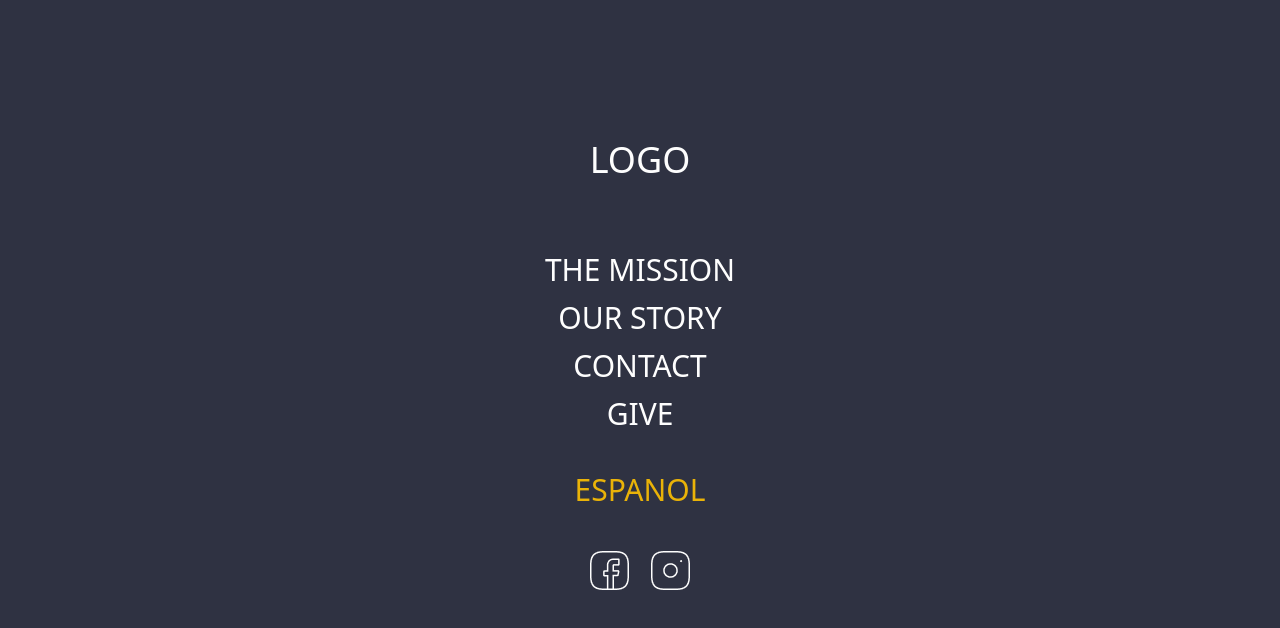
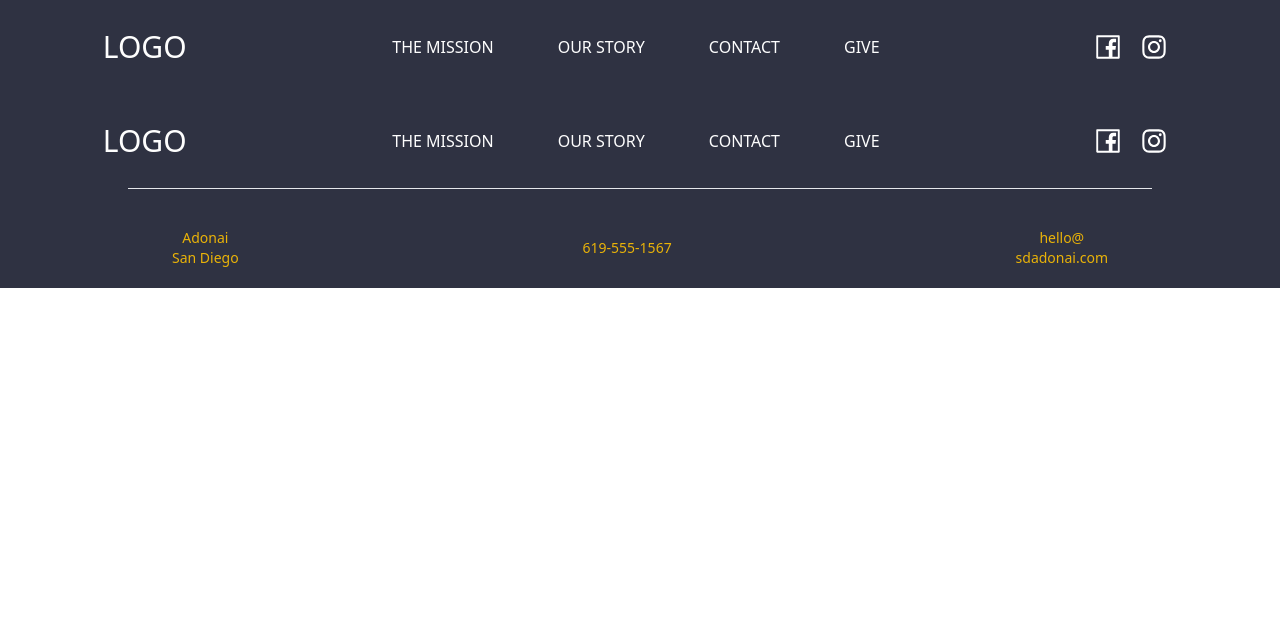
Before and after one commit to JorgeLVilla/adonai, a Next.js app: page /Navbar in a window 1280 px wide. Shown: the top 628 px of the page. Built offline with nearby package versions, Linux system fonts and the light colour scheme.

Commit message:
feat(app): add logic to mobile navbar

```diff
--- a/package.json
+++ b/package.json
@@ -18,6 +18,7 @@
     "next": "13.1.6",
     "react": "18.2.0",
     "react-dom": "18.2.0",
+    "react-icons": "^4.7.1",
     "react-router-dom": "^6.8.1",
     "typescript": "4.9.5"
   },
--- /dev/null
+++ b/src/assets/data.tsx
@@ -0,0 +1,22 @@
+export const NAV__LINKS = [
+  {
+    path: "TheMission",
+    display: "THE MISSION",
+    spanish: "La mision",
+  },
+  {
+    path: "OurStory",
+    display: "OUR STORY",
+    spanish: "Nuestra historia",
+  },
+  {
+    path: "Contact",
+    display: "CONTACT",
+    spanish: "Informacion",
+  },
+  {
+    path: "Give",
+    display: "GIVE",
+    spanish: "Ofrenda",
+  },
+];
--- a/src/pages/Footer.tsx
+++ b/src/pages/Footer.tsx
@@ -4,7 +4,7 @@ type Props = {};
 
 const Footer = (props: Props) => {
   return (
-    <>
+    <div className="bg-regal-blue">
       <div className="h-10 w-4/5 text-off-white white mx-auto">
         <hr />
       </div>
@@ -17,7 +17,7 @@ const Footer = (props: Props) => {
           hello@<br></br>sdadonai.com
         </h1>
       </div>
-    </>
+    </div>
   );
 };
 
--- a/src/pages/Give.tsx
+++ b/src/pages/Give.tsx
@@ -6,7 +6,6 @@ type Props = {};
 const Give = (props: Props) => {
   return (
     <>
-      <Navbar />
       <div className="h-screen flex justify-center bg-regal-blue">
         <h1>Give</h1>
       </div>
--- a/src/pages/Hero.tsx
+++ b/src/pages/Hero.tsx
@@ -6,19 +6,12 @@ import HamMenu from "../assets/HamMenu.png";
 
 type Props = {};
 const welcomeHome = ["WELCOME HOME", "WELCOME HOME"];
+
 const Hero = (props: Props) => {
   return (
     <div className="w-full">
-      <div className="flex">
-        <div className=" text-white text-center w-3/6">LOGO</div>
-        {/*Ham Menu-----------*/}
-        <div className="text-center w-screen mr-10 px-5 flex justify-end items-center">
-          <Image src={HamMenu} alt="Ham menu" />
-        </div>
-      </div>
-
       {/*sideways moving text--------------*/}
-      <div className="bg-regal-blue text-xl flex justify-center text-off-white my-5 w-full">
+      <div className="bg-regal-blue text-xl flex justify-center text-off-white py-5 w-full">
         {welcomeHome.map((item) => (
           <h1 className="mx-2">{item}</h1>
         ))}
@@ -52,12 +45,12 @@ const Hero = (props: Props) => {
             </p>
           </div>
         </div>
-        <div className="my-5 py-2">
+        <div className=" py-5">
           <h1 className="text-3xl text-off-white text-center">
             GET IN TOUCH<br></br>WITH US
           </h1>
           {/*yellow circle arrow container--------------*/}
-          <div className="w-9 mx-auto my-3">
+          <div className="w-9 mx-auto mt-3">
             <Image
               src={ArrowCircleIcon}
               alt="arrow on yellow circle"
--- /dev/null
+++ b/src/pages/Naaav.tsx
@@ -0,0 +1,47 @@
+<div className=" flex-col lg:hidden text-off-white h-screen flex justify-center items-center bg-regal-blue">
+  {/*Ham Menu-----------*/}
+  <div className="text-center w-screen mr-10 px-5 justify-end items-center flex ">
+    <Image src={HamMenu} alt="Ham menu" className="" />
+  </div>
+
+  {/*Logo-----------------*/}
+  <div className="text-center h-1/5 flex justify-center items-center">
+    <Link href="/">
+      <div className="text-4xl">LOGO</div>
+    </Link>
+  </div>
+
+  {/*Middle Links*/}
+  <div className="text-center">
+    <div className="my-3">
+      <Link href="/mission">
+        <span className="text-3xl">THE MISSION</span>
+      </Link>
+    </div>
+
+    <div className="my-3">
+      <Link href="/our-story">
+        <span className="text-3xl">OUR STORY</span>
+      </Link>
+    </div>
+
+    <div className="my-3">
+      <Link href="/contact">
+        <span className="text-3xl">CONTACT</span>
+      </Link>
+    </div>
+
+    <div className="my-3">
+      <Link href="/give">
+        <span className="text-3xl">GIVE</span>
+      </Link>
+    </div>
+
+    <div className="text-3xl pt-5 my-5 text-yellow-500">ESPANOL</div>
+  </div>
+  {/*Social Icons*/}
+  <div className="flex justify-center mt-10">
+    <Image src={FBIcon} alt="Facebook Icon" className="mx-2" />
+    <Image src={InstaIcon} alt="Instagram Icon" className="mx-2" />
+  </div>
+</div>;
--- a/src/pages/Navbar.tsx
+++ b/src/pages/Navbar.tsx
@@ -1,60 +1,101 @@
-import React from "react";
+import { useState } from "react";
 import Link from "next/link";
 import Image from "next/image";
-import FBIcon from "../assets/facebook.png";
-import InstaIcon from "../assets/instagram.png";
-import HamMenu from "../assets/HamMenu.png";
+import { NAV__LINKS } from "@/assets/data";
+import {
+  AiOutlineMenu,
+  AiOutlineClose,
+  AiOutlineFacebook,
+  AiOutlineInstagram,
+} from "react-icons/ai";
 
 type Props = {};
 
 const Navbar = (props: Props) => {
+  const [navbarOpen, setNavbarOpen] = useState(false);
+
+  const handleNavbar = () => {
+    setNavbarOpen(!navbarOpen);
+  };
+
   return (
-    <nav className="text-off-white h-screen flex justify-center items-center absolute top-0 right-0 left-0 bg-regal-blue z-10">
-      <div className="h-4/5 flex-col ">
-        {/*Ham Menu-----------*/}
-        <div className="text-center w-screen mr-10 px-5 justify-end items-center flex lg:hidden">
-          <Image src={HamMenu} alt="Ham menu" className="" />
+    <nav className="bg-regal-blue">
+      {/* ----------------Mobile Menu------------------ */}
+      <div
+        className={` ${
+          navbarOpen ? "flex" : "hidden"
+        } flex-col absolute bottom-0 top-0 right-0 left-0 sm:hidden text-off-white h-screen flex justify-center bg-regal-blue
+          duration-500
+        `}
+      >
+        <div
+          onClick={handleNavbar}
+          className="text-center w-screen items-center px-20 mb-5 flex justify-end"
+        >
+          <AiOutlineClose className="text-3xl" />
         </div>
 
-        {/*Logo-----------------*/}
-        <div className="text-center h-1/4 flex justify-center items-center">
+        <div
+          onClick={handleNavbar}
+          className="text-center text-3xl h-1/6 flex justify-center items-center"
+        >
           <Link href="/">
-            <div className="text-4xl">LOGO</div>
+            <div>LOGO</div>
           </Link>
         </div>
 
-        {/*Middle Links*/}
-        <div className="text-center">
-          <div className="my-3">
-            <Link href="/TheMission">
-              <span className="text-3xl">THE MISSION</span>
-            </Link>
-          </div>
+        <div>
+          <ul className="text-center text-3xl">
+            {NAV__LINKS.map((item, index) => (
+              <li
+                onClick={handleNavbar}
+                key={index}
+                className="px-8 text-off-white my-3"
+              >
+                <Link href={`${item.path}`}>{item.display}</Link>
+              </li>
+            ))}
+            <div onClick={handleNavbar} className="my-3 py-2">
+              ESPANOL
+            </div>
+          </ul>
+        </div>
 
-          <div className="my-3">
-            <Link href="/OurStory">
-              <span className="text-3xl">OUR STORY</span>
-            </Link>
-          </div>
+        <div className="flex justify-center my-8 text-3xl text-off-white">
+          <AiOutlineFacebook className="mx-2" />
+          <AiOutlineInstagram className="mx-2" />
+        </div>
+      </div>
+      {/* ---------------End of Mobile Menu */}
 
-          <div className="my-3">
-            <Link href="/Contact">
-              <span className="text-3xl">CONTACT</span>
-            </Link>
-          </div>
+      {/* ---------------Start of Desktop Menu */}
+      <div className=" flex w-full justify-between lg:justify-around items-center px-4">
+        <div className="">
+          <Link href="/">
+            <div className="text-3xl text-off-white">LOGO</div>
+          </Link>
+        </div>
 
-          <div className="my-3">
-            <Link href="/Give">
-              <span className="text-3xl">GIVE</span>
-            </Link>
-          </div>
+        <div className="hidden sm:flex">
+          <ul className="flex">
+            {NAV__LINKS.map((item, index) => (
+              <li key={index} className="px-8 text-off-white">
+                <Link href={`${item.path}`}>{item.display}</Link>
+              </li>
+            ))}
+          </ul>
+        </div>
 
-          <div className="text-3xl pt-5 my-5 text-yellow-500">ESPANOL</div>
+        <div className="hidden sm:flex justify-center my-8 text-3xl text-white">
+          <AiOutlineFacebook className="mx-2" />
+          <AiOutlineInstagram className="mx-2" />
         </div>
-        {/*Social Icons*/}
-        <div className="flex justify-center mt-10">
-          <Image src={FBIcon} alt="Facebook Icon" className="mx-2" />
-          <Image src={InstaIcon} alt="Instagram Icon" className="mx-2" />
+
+        <div
+          onClick={handleNavbar}
+          className="flex sm:hidden text-off-white text-3xl"
+        >
+          <AiOutlineMenu />
         </div>
       </div>
     </nav>
--- a/src/pages/OurStory.tsx
+++ b/src/pages/OurStory.tsx
@@ -7,7 +7,7 @@ type Props = {};
 const OurStory = (props: Props) => {
   return (
     <div>
-      <h2>Hello</h2>
+      <h2>Our Story</h2>
     </div>
   );
 };
--- a/src/pages/_app.tsx
+++ b/src/pages/_app.tsx
@@ -1,6 +1,14 @@
 import "@/styles/globals.css";
 import type { AppProps } from "next/app";
+import Navbar from "./Navbar";
+import Footer from "./Footer";
 
 export default function App({ Component, pageProps }: AppProps) {
-  return <Component {...pageProps} />;
+  return (
+    <>
+      <Navbar />
+      <Component {...pageProps} />
+      <Footer />
+    </>
+  );
 }
--- a/src/pages/index.tsx
+++ b/src/pages/index.tsx
@@ -3,14 +3,7 @@ import Image from "next/image";
 import { Inter } from "@next/font/google";
 import styles from "@/styles/Home.module.css";
 import Link from "next/link";
-
-import Navbar from "./Navbar";
-import Footer from "./Footer";
 import Hero from "./Hero";
-import TheMission from "./TheMission";
-import OurStory from "./OurStory";
-import Contact from "./Contact";
-import Give from "./Give";
 
 export default function Home() {
   return (
@@ -21,10 +14,9 @@ export default function Home() {
         <meta name="viewport" content="width=device-width, initial-scale=1" />
         <link rel="icon" href="/favicon.ico" />
       </Head>
-
-      <Navbar />
-      <Hero />
-      <Footer />
+      <div className="bg-regal-blue">
+        <Hero />
+      </div>
     </>
   );
 }
```
Also changed, not shown: 1 other file (tests, documents, lock files or other folders).
